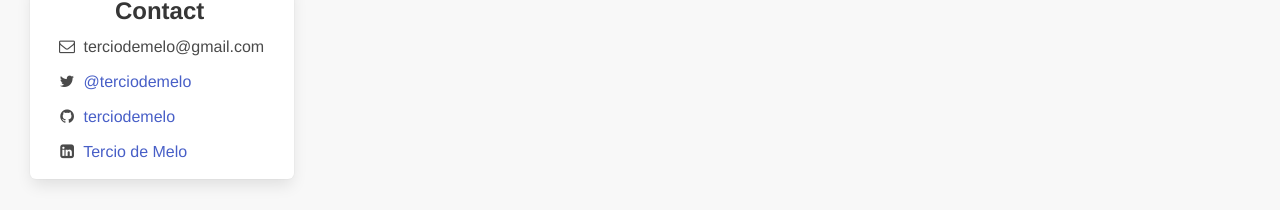
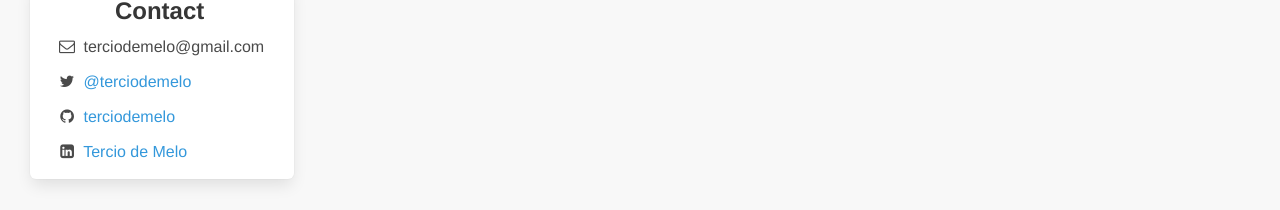
Before and after one commit to terciodemelo/tercio.me, a Vue app: page / in a window 1280 px wide. Shown: the part 433-643 px from the top of the page. Built offline with nearby package versions, Linux system fonts and the light colour scheme; what vue-resource would draw is missing.

Commit message:
Adds color identity to <a> tags

```diff
--- a/src/App.vue
+++ b/src/App.vue
@@ -28,4 +28,12 @@ export default {
   color: #2c3e50;
   margin-top: 60px;
 }
+
+a:hover {
+  color: black !important;
+}
+
+a {
+  color: #3498db !important;
+}
 </style>
```
